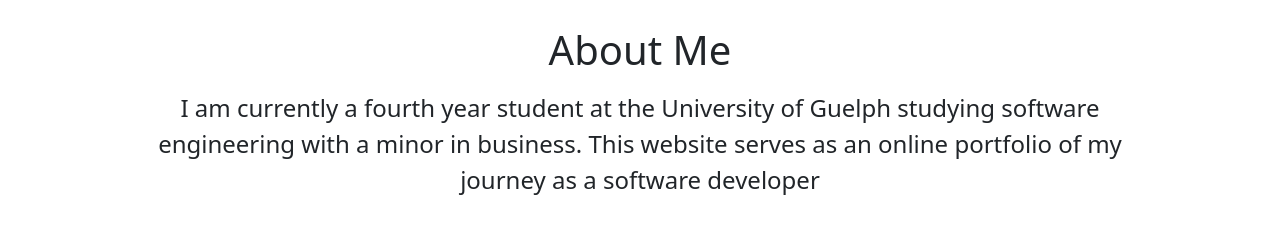
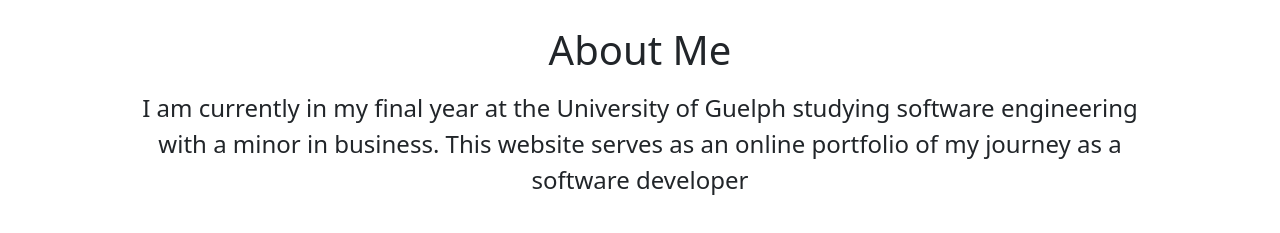
Before and after one commit to MatthewBiggins/matthewbiggins.github.io, a plain HTML site: page index.html in a window 1280 px wide. Shown: the part 447-680 px from the top of the page. Drawn offline with nearby package versions, Linux system fonts and the light colour scheme.

```diff
--- a/index.html
+++ b/index.html
@@ -61,7 +61,7 @@
         <div class="row">
             <div class="col d-flex justify-content-center text-center">
                 <p class="fs-4">
-                    I am currently a fourth year student at the University of Guelph studying software
+                    I am currently in my final year at the University of Guelph studying software
                     engineering with a minor in business. This website serves as an online portfolio
                     of my journey as a software developer
                 </p>
```
Also changed, not shown: 1 other file.
